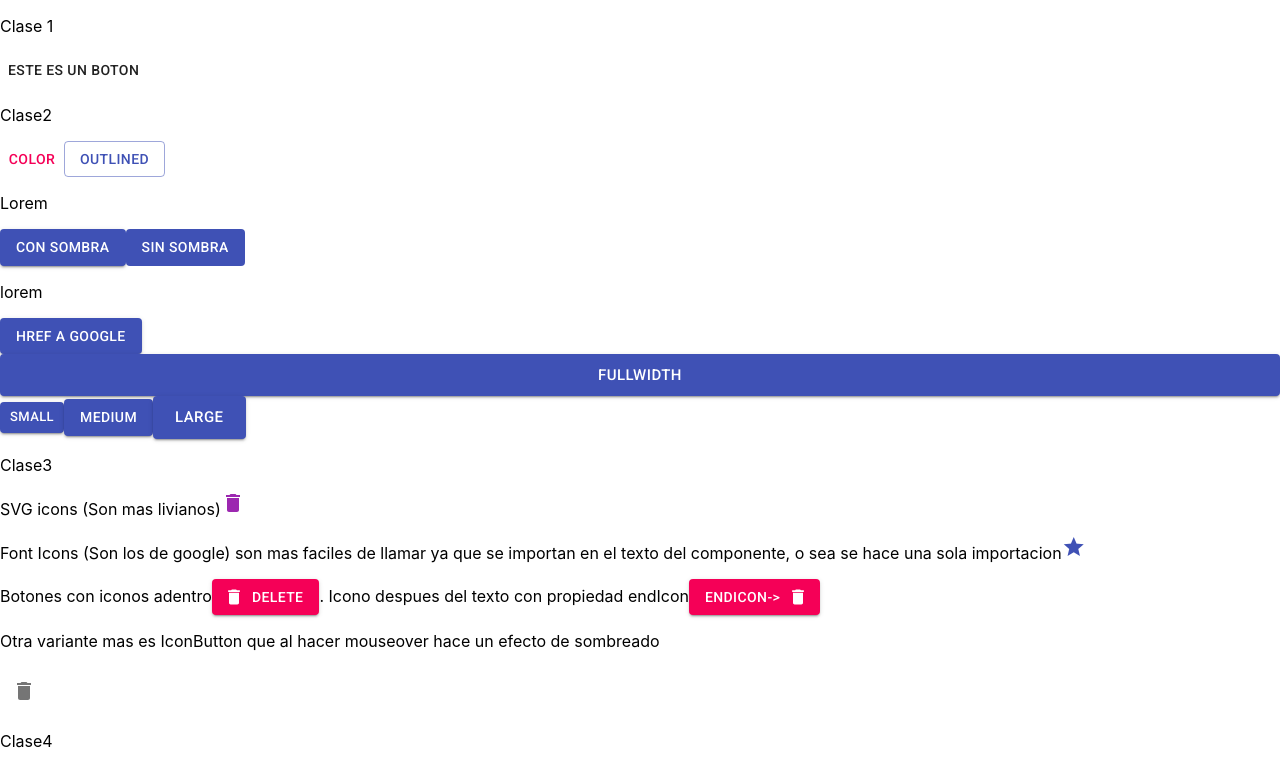
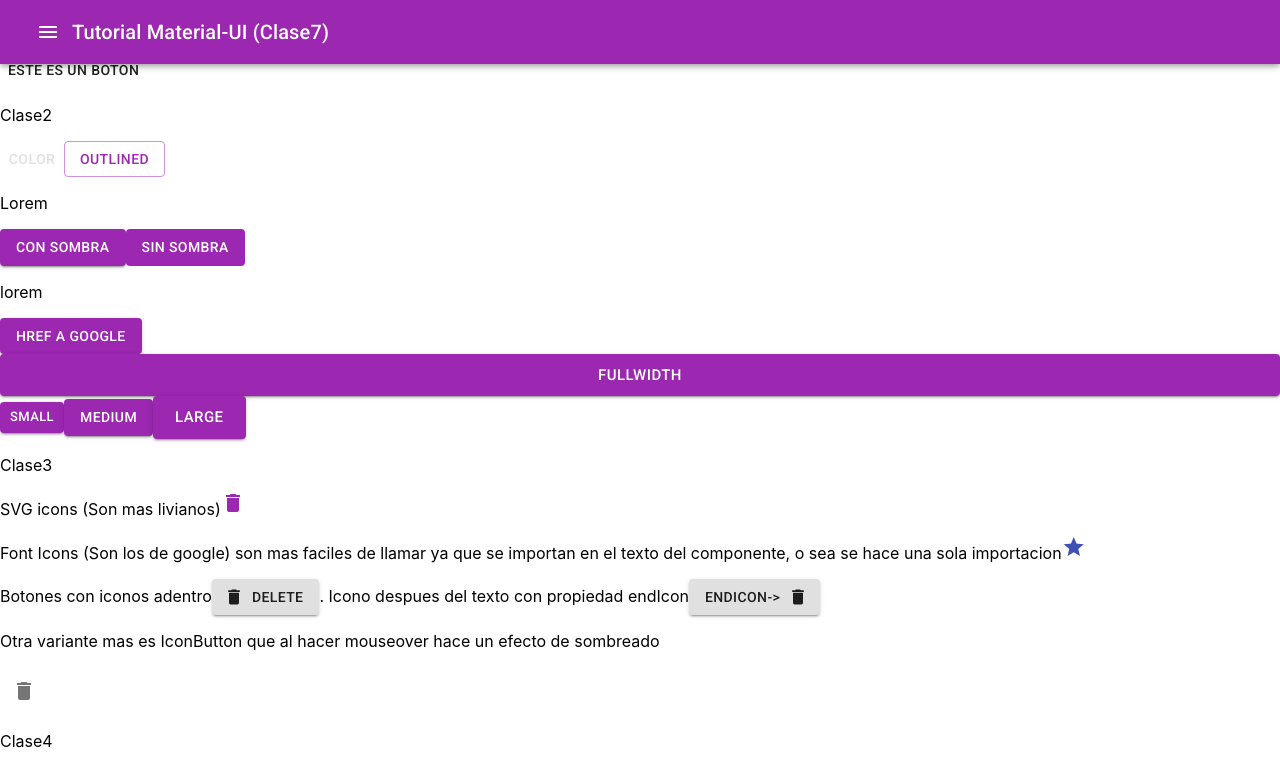
Before and after one commit to garipfederico/material_ui, a React (Create React App) app: page / in a window 1280 px wide. Shown: the top 782 px of the page. Built offline with nearby package versions, Linux system fonts and the light colour scheme.

Commit message:
Video7
Curso Material UI #07 AppBar o Navbar
URL: https://www.youtube.com/watch?v=Wns14j55Cf8&list=PLPl81lqbj-4Kn-PRUvHuzh_591Euc3688&index=12
Crear una Navbar
                           >Importar componentes
                           >Configurar el estilo

```diff
--- a/src/App.jsx
+++ b/src/App.jsx
@@ -12,6 +12,7 @@ import Clase3 from './component/Clase3'
 import Clase4 from './component/Clase4'
 import Clase5 from './component/Clase5'
 import Clase6 from './component/Clase6'
+import Clase7 from './component/Clase7'
 
 function App() {
   return (
@@ -22,6 +23,8 @@ function App() {
       <Clase4 />
       <Clase5 />
       <Clase6 />
+      <Clase7 />
+
     </div>
   );
 }
--- /dev/null
+++ b/src/component/Clase7.js
@@ -0,0 +1,17 @@
+import React from 'react'
+
+import { ThemeProvider } from '@material-ui/core/styles'
+import theme from '../temaConfig'
+import Navbar from './Navbar'
+
+function Clase7() {
+
+    return (
+        <ThemeProvider theme={theme}>
+            <p>Clase7</p>
+           <Navbar/>
+        </ThemeProvider>
+    )
+}
+
+export default Clase7
--- /dev/null
+++ b/src/component/Navbar.js
@@ -0,0 +1,36 @@
+import React from 'react'
+import AppBar from '@material-ui/core/AppBar'
+import Toolbar from '@material-ui/core/Toolbar'
+import Typography from '@material-ui/core/Typography'
+import { makeStyles } from '@material-ui/core/styles'
+import MenuIcon from '@mui/icons-material/Menu';
+import IconButton from '@material-ui/core/IconButton'
+// Llamo a la funcion theme y le pido que me devuelva las el offset del toolbar y lo guardo en la constante
+// useStyles
+
+const useStyles = makeStyles(theme => ({
+  offset: theme.mixins.Toolbar
+}))
+
+const Navbar = () => {
+
+  const classes = useStyles()
+
+  return (
+    <div>
+      <AppBar >
+        <Toolbar>
+          <IconButton color='inherit'>
+            <MenuIcon></MenuIcon>
+          </IconButton>
+          <Typography variant="h6">
+            Tutorial Material-UI (Clase7)
+          </Typography>
+        </Toolbar>
+      </AppBar>
+      <div className={classes}></div>
+    </div>
+  )
+}
+
+export default Navbar
--- a/src/temaConfig.js
+++ b/src/temaConfig.js
@@ -6,15 +6,15 @@ import grey from '@material-ui/core/colors/grey';
 const theme = createTheme({
 
     palette: {
-        palette: {
-            primary: {
-              main: '#ef9a9a',
-            },
-            secondary: {
-              main: '#8bc34a',
-            },
+        primary: {
+          main: purple[500],
+        },
+        secondary: {
+          main: grey[300],
+        },
+      },
 
 
-    }}})
+})
 
 export default theme;
```
